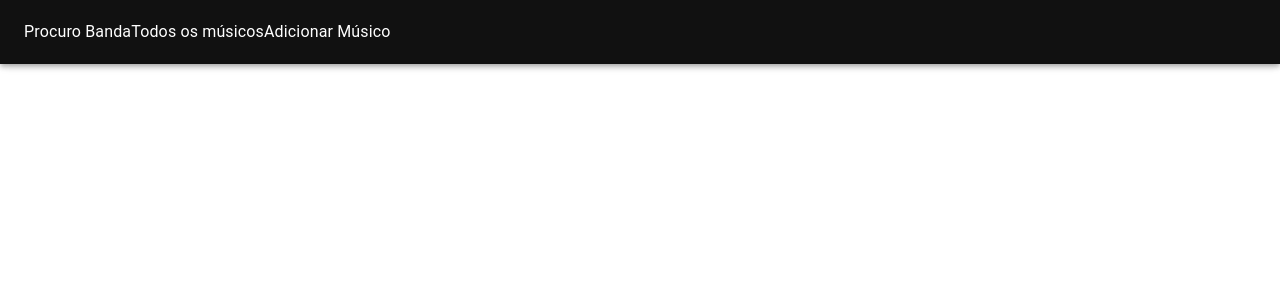
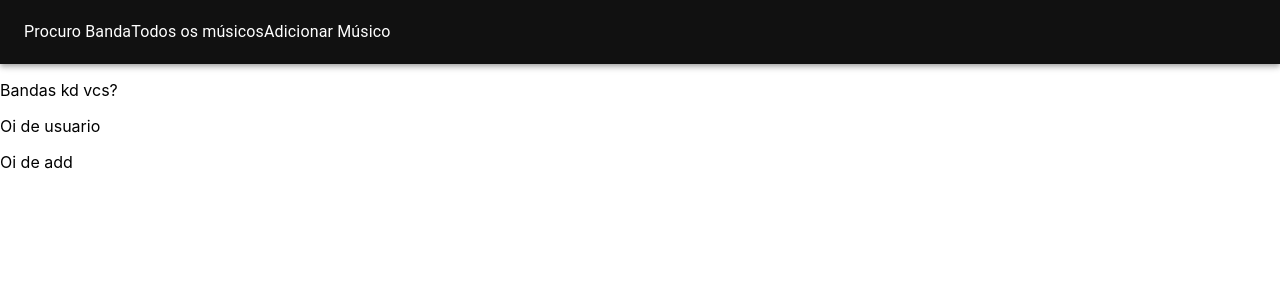
Before and after one commit to pvcapuano/ProcuroBanda, a React (Create React App) app: page / in a window 1280 px wide. Shown: the top 300 px of the page. Built offline with nearby package versions, Linux system fonts and the light colour scheme.

Commit message:
organizando o projeto

```diff
--- a/src/App.js
+++ b/src/App.js
@@ -1,11 +1,17 @@
 import './App.css';
 import NavBar from './Components/NavBar';
+import ProcuroBanda from './Components/ProcuroBanda';
+import AllUsers from './Components/AllUsers';
+import AddUser from './Components/AddUser';
 
 function App() {
   return (
     <>
     <NavBar />
-    <p>Procuro Banda</p>
+    <ProcuroBanda />
+    <AllUsers />
+    <AddUser />
+
     </>
   );
 }
--- /dev/null
+++ b/src/Components/AddUser.jsx
@@ -0,0 +1,9 @@
+import React from 'react'
+
+export default function AddUser() {
+    return(
+        <>
+        <p>Oi de add</p>
+        </>
+    )
+}
--- /dev/null
+++ b/src/Components/AllUsers.jsx
@@ -0,0 +1,9 @@
+import React from 'react'
+
+export default function AllUsers(){
+    return(
+        <>
+        <p>Oi de usuario</p>
+        </>
+    )
+}
--- a/src/Components/NavBar.jsx
+++ b/src/Components/NavBar.jsx
@@ -9,7 +9,7 @@ const useStyle = makeStyles({
 export default function NavBar() {
     const classes = useStyle()
     return(
-        <AppBar className={classes.header}>
+        <AppBar className={classes.header} position="static">
             <Toolbar>
                 <Typography component="h2">Procuro Banda</Typography>
                 <Typography component="h2">Todos os músicos</Typography>
--- /dev/null
+++ b/src/Components/ProcuroBanda.jsx
@@ -0,0 +1,10 @@
+import React from 'react'
+
+export default function ProcuroBanda() {
+    return (
+        <>
+
+        <p>Bandas kd vcs?</p>
+        </>
+    )
+}
```
